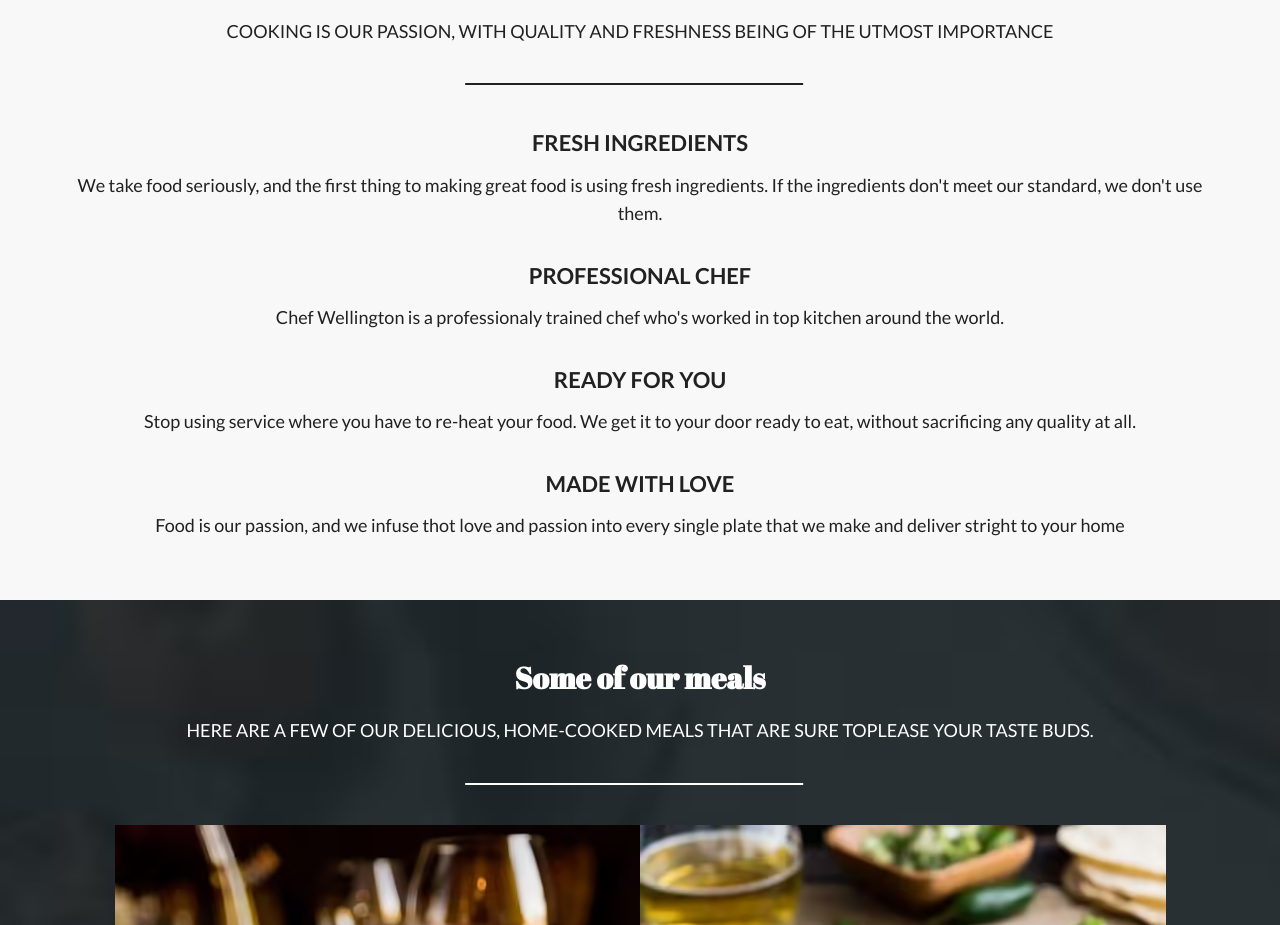
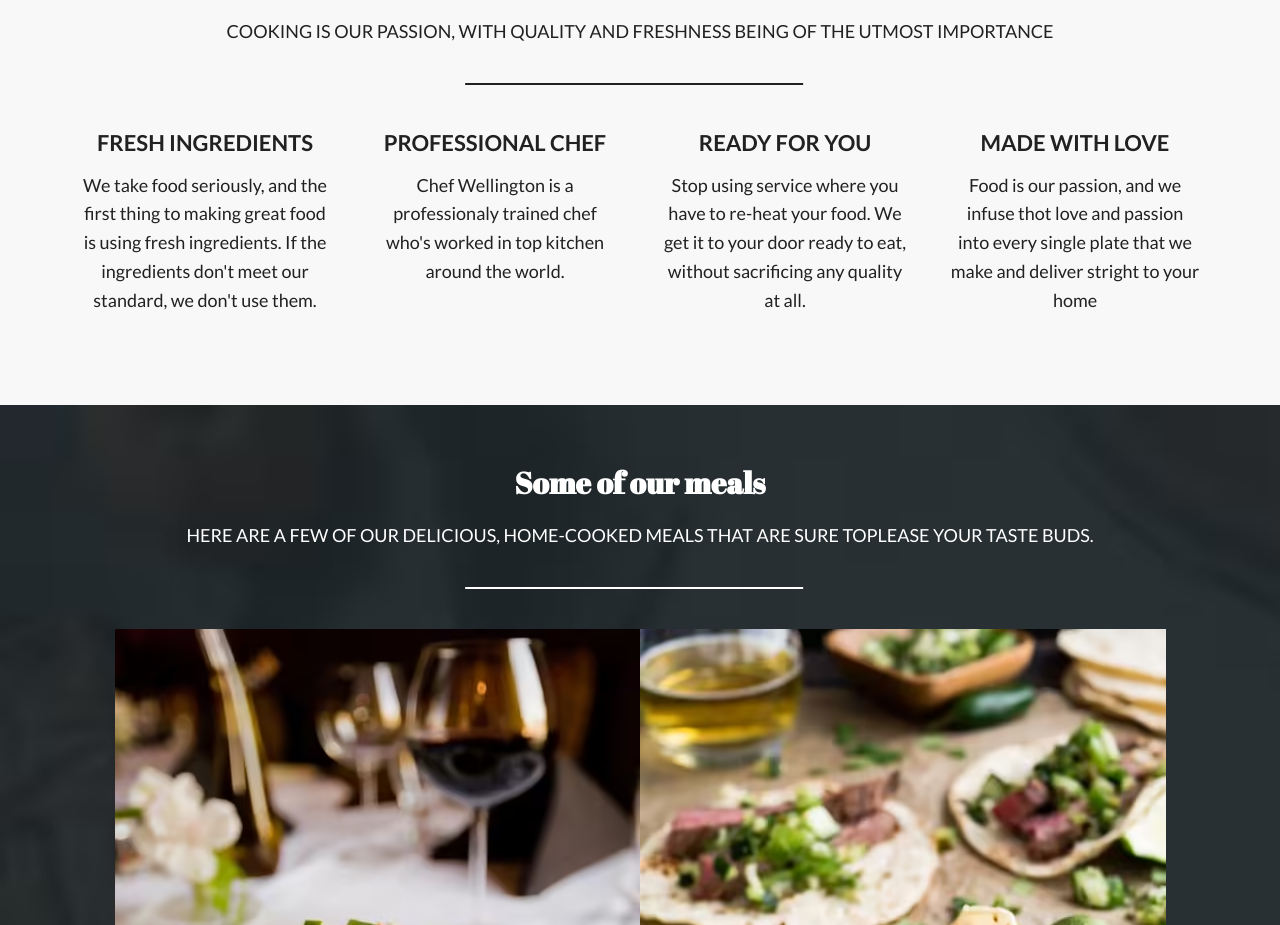
Before and after one commit to adamsJS23/Catering_rossi, a website: page index.html in a window 1280 px wide. Shown: the part 1740-2665 px from the top of the page. Drawn offline with nearby package versions, Linux system fonts and the light colour scheme; files that its build step writes are made by us from their sources.

Commit message:
Added media query for tablet landscape

```diff
--- a/sass/_features.scss
+++ b/sass/_features.scss
@@ -19,8 +19,18 @@
   transform: translateX(115%);
 }
 
-.feature{
-  &:not(:last-child){
+.features {
+  @include for-screen-size(tab-land) {
+    display: grid;
+    grid-template-columns: repeat(auto-fit, minmax(25rem, min-content));
+
+    grid-gap: 4rem;
+    justify-content: center;
+  }
+}
+
+.feature {
+  &:not(:last-child) {
     margin-bottom: 3rem;
   }
 }
```
